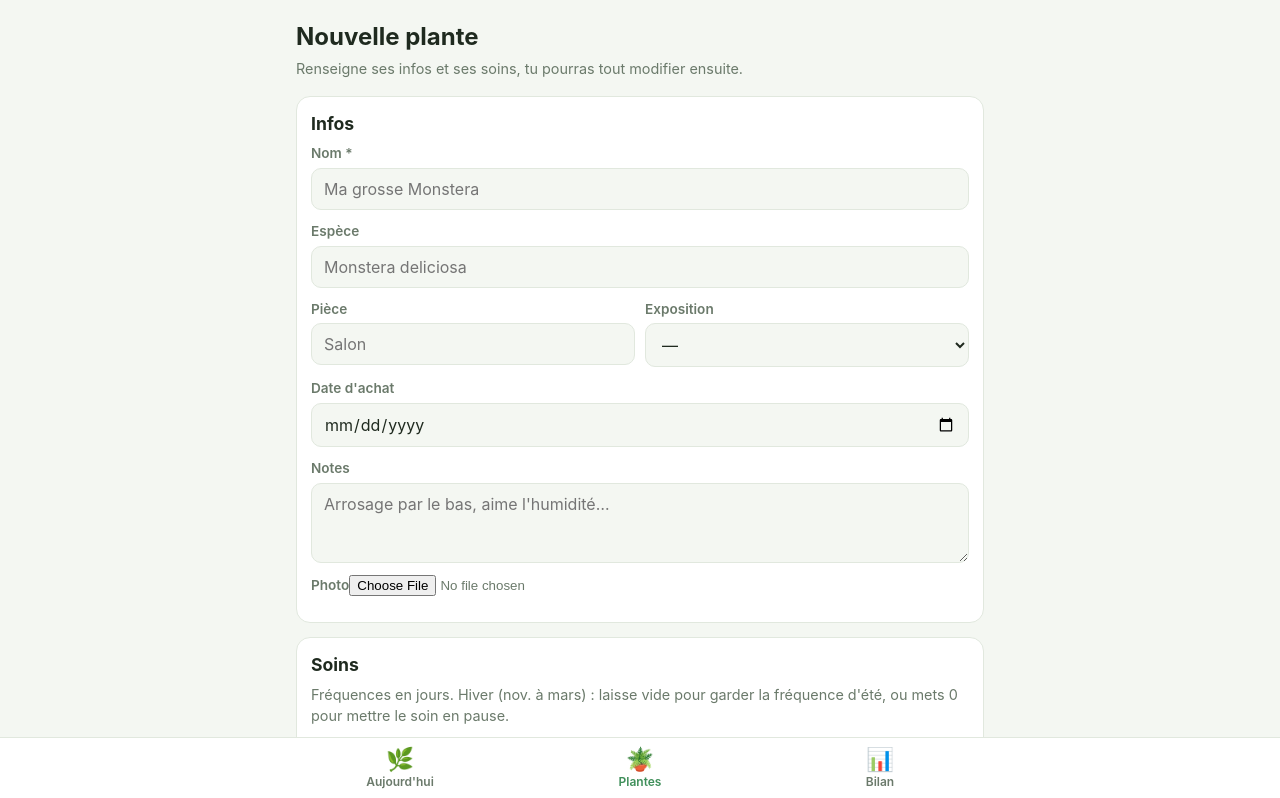
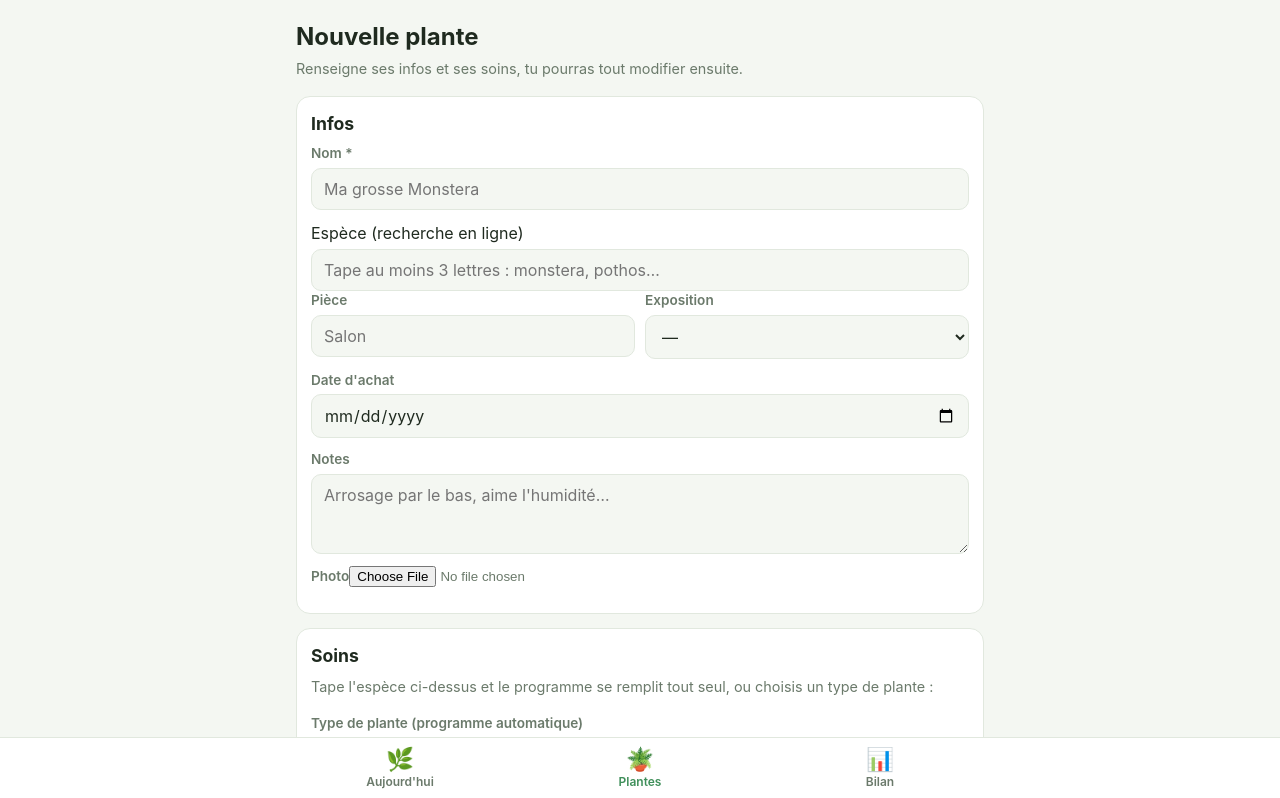
Before and after one commit to Rebbe33/plante-app, a Next.js app: page /plantes/nouvelle in a window 1280 px wide. Shown: the top 798 px of the page. Built offline with nearby package versions, Linux system fonts and the light colour scheme.

Commit message:
Enhance PlantForm with suggestions and search
Added automatic care program suggestions and online search functionality for plant species.

```diff
--- a/components/PlantForm.tsx
+++ b/components/PlantForm.tsx
@@ -1,11 +1,15 @@
 'use client';
 
-import { useState } from 'react';
+import { useEffect, useRef, useState } from 'react';
 import { useRouter } from 'next/navigation';
 import { CARE_TYPES } from '@/lib/care';
 import { db, BUCKET, photoUrl } from '@/lib/supabase';
 import { errMsg } from '@/lib/api';
 import { resizeImage } from '@/lib/image';
+import { CATEGORIES, categorySuggestion, findSuggestion, guessCategory } from '@/lib/species';
+import type { Suggestion } from '@/lib/species';
+import { searchPlants } from '@/lib/wiki';
+import type { WikiResult } from '@/lib/wiki';
 import type { Plant, Task } from '@/lib/types';
 
 type CareState = { active: boolean; summer: string; winter: string; last: string };
@@ -36,6 +40,7 @@ function initialCares(tasks: Task[] | undefined): Record<string, CareState> {
 
 export default function PlantForm({ plant, tasks }: { plant?: Plant; tasks?: Task[] }) {
   const router = useRouter();
+  const isNew = !plant;
   const [name, setName] = useState(plant?.name ?? '');
   const [species, setSpecies] = useState(plant?.species ?? '');
   const [room, setRoom] = useState(plant?.room ?? '');
@@ -48,8 +53,115 @@ export default function PlantForm({ plant, tasks }: { plant?: Plant; tasks?: Tas
   const [saving, setSaving] = useState(false);
   const [error, setError] = useState<string | null>(null);
 
+  // --- Programme de soins automatique ---
+  const [suggestion, setSuggestion] = useState<Suggestion | null>(null);
+  const [category, setCategory] = useState('');
+  // true dès que tu modifies toi-même un soin : on n'écrase plus rien automatiquement
+  const touched = useRef(false);
+  const exposureTouched = useRef(!!plant?.exposure);
+
+  // --- Recherche en ligne (Wikipédia) ---
+  const [results, setResults] = useState<WikiResult[]>([]);
+  const [searching, setSearching] = useState(false);
+  const [searchErr, setSearchErr] = useState(false);
+  const [showResults, setShowResults] = useState(false);
+  const [picked, setPicked] = useState<WikiResult | null>(null);
+
+  useEffect(() => {
+    const q = species.trim();
+    if (!showResults || q.length < 3 || picked?.title === q) {
+      setResults([]);
+      setSearching(false);
+      return;
+    }
+    const ctrl = new AbortController();
+    setSearching(true);
+    const timer = setTimeout(() => {
+      searchPlants(q, ctrl.signal)
+        .then((r) => {
+          setResults(r);
+          setSearchErr(false);
+          setSearching(false);
+        })
+        .catch((e) => {
+          if (e?.name === 'AbortError') return;
+          setSearchErr(true);
+          setSearching(false);
+        });
+    }, 350);
+    return () => {
+      clearTimeout(timer);
+      ctrl.abort();
+    };
+  }, [species, showResults, picked]);
+
+  function pick(r: WikiResult) {
+    setPicked(r);
+    setSpecies(r.title);
+    setResults([]);
+    setShowResults(false);
+    touched.current = false;
+    setCategory('');
+  }
+
   function setCare(code: string, patch: Partial<CareState>) {
+    touched.current = true;
     setCares((prev) => ({ ...prev, [code]: { ...prev[code], ...patch } }));
+  }
+
+  /** Applique un programme conseillé (garde les dates de dernier soin déjà saisies). */
+  function applyProfile(s: Suggestion, force = false) {
+    setSuggestion(s);
+    setCares((prev) => {
+      const next: Record<string, CareState> = {};
+      for (const c of CARE_TYPES) {
+        const rule = s.profile.cares[c.code];
+        const cur = prev[c.code];
+        if (!rule) {
+          next[c.code] = cur;
+          continue;
+        }
+        next[c.code] = {
+          active: rule.active,
+          summer: rule.active ? String(rule.summer) : cur.summer,
+          winter: rule.active ? (rule.winter === null ? '' : String(rule.winter)) : cur.winter,
+          last: cur.last,
+        };
+      }
+      return next;
+    });
+    if (force || !exposureTouched.current) {
+      if (!exposureTouched.current || force) setExposure(s.profile.exposure);
+    }
+    touched.current = false;
+  }
+
+  // Détection automatique à la saisie du nom / de l'espèce (création uniquement, tant que rien n'est modifié à la main)
+  useEffect(() => {
+    if (!isNew || touched.current || category) return;
+    // 1) ma base de plantes courantes, 2) à défaut, un type déduit de la description Wikipédia
+    let found = findSuggestion(species, name);
+    if (!found && picked && picked.title === species.trim()) {
+      const g = guessCategory(picked.title, picked.extract);
+      if (g) found = { ...g, title: `${picked.title} · ${g.profile.label}` };
+    }
+    if (found) {
+      if (suggestion?.title !== found.title) applyProfile(found);
+    } else if (suggestion) {
+      setSuggestion(null);
+    }
+    // eslint-disable-next-line react-hooks/exhaustive-deps
+  }, [name, species, isNew, category, picked]);
+
+  function onCategory(code: string) {
+    setCategory(code);
+    const s = categorySuggestion(code);
+    if (s) applyProfile(s, true);
+  }
+
+  function reapply() {
+    const s = (category ? categorySuggestion(category) : null) ?? findSuggestion(species, name);
+    if (s) applyProfile(s, true);
   }
 
   function onFile(f: File | null) {
@@ -117,6 +229,8 @@ export default function PlantForm({ plant, tasks }: { plant?: Plant; tasks?: Tas
     }
   }
 
+  const canSuggest = !!suggestion || !!category || !!findSuggestion(species, name);
+
   return (
     <form onSubmit={submit}>
       {error && <div className="error">{error}</div>}
@@ -127,10 +241,49 @@ export default function PlantForm({ plant, tasks }: { plant?: Plant; tasks?: Tas
           Nom *
           <input type="text" value={name} onChange={(e) => setName(e.target.value)} placeholder="Ma grosse Monstera" />
         </label>
-        <label className="field">
-          Espèce
-          <input type="text" value={species} onChange={(e) => setSpecies(e.target.value)} placeholder="Monstera deliciosa" />
-        </label>
+        <div className="field">
+          <label htmlFor="plantes-species-input">Espèce (recherche en ligne)</label>
+          <input
+            id="plantes-species-input"
+            type="text"
+            autoComplete="off"
+            value={species}
+            onChange={(e) => {
+              setSpecies(e.target.value);
+              setShowResults(true);
+            }}
+            onFocus={() => setShowResults(true)}
+            placeholder="Tape au moins 3 lettres : monstera, pothos…"
+          />
+          {showResults && species.trim().length >= 3 && (searching || results.length > 0 || searchErr) && (
+            <div className="results">
+              {searching && <div className="result-msg">Recherche…</div>}
+              {searchErr && <div className="result-msg">Recherche indisponible, tu peux saisir l&apos;espèce à la main.</div>}
+              {results.map((r) => (
+                <button type="button" className="result" key={r.title} onClick={() => pick(r)}>
+                  {r.thumb ? (
+                    // eslint-disable-next-line @next/next/no-img-element
+                    <img src={r.thumb} alt="" className="thumb" />
+                  ) : (
+                    <div className="thumb">🌿</div>
+                  )}
+                  <span className="grow">
+                    <strong>{r.title}</strong>
+                    <span className="small muted result-extract">{r.extract}</span>
+                  </span>
+                </button>
+              ))}
+              {!searching && (
+                <div className="result-msg small">
+                  Source : Wikipédia ·{' '}
+                  <button type="button" className="linklike" onClick={() => setShowResults(false)}>
+                    Fermer
+                  </button>
+                </div>
+              )}
+            </div>
+          )}
+        </div>
         <div className="grid2">
           <label className="field">
             Pièce
@@ -143,7 +296,13 @@ export default function PlantForm({ plant, tasks }: { plant?: Plant; tasks?: Tas
           </label>
           <label className="field">
             Exposition
-            <select value={exposure} onChange={(e) => setExposure(e.target.value)}>
+            <select
+              value={exposure}
+              onChange={(e) => {
+                exposureTouched.current = true;
+                setExposure(e.target.value);
+              }}
+            >
               <option value="">—</option>
               <option>Plein soleil</option>
               <option>Lumineux</option>
@@ -170,9 +329,47 @@ export default function PlantForm({ plant, tasks }: { plant?: Plant; tasks?: Tas
 
       <div className="card">
         <h2>Soins</h2>
+
+        {suggestion ? (
+          <div className="suggest">
+            <div>
+              <strong>✨ Programme conseillé : {suggestion.title}</strong>
+              <div className="small">{suggestion.profile.tip}</div>
+            </div>
+            <button type="button" className="btn sm" onClick={reapply}>
+              Réappliquer
+            </button>
+          </div>
+        ) : (
+          isNew && (
+            <p className="sub">
+              Tape l&apos;espèce ci-dessus et le programme se remplit tout seul, ou choisis un type de plante :
+            </p>
+          )
+        )}
+
+        <label className="field">
+          Type de plante (programme automatique)
+          <select value={category} onChange={(e) => onCategory(e.target.value)}>
+            <option value="">{suggestion && !category ? 'Détecté automatiquement' : '— Choisir —'}</option>
+            {Object.entries(CATEGORIES).map(([code, p]) => (
+              <option key={code} value={code}>
+                {p.label}
+              </option>
+            ))}
+          </select>
+        </label>
+        {!isNew && canSuggest && !suggestion && (
+          <div style={{ marginBottom: 12 }}>
+            <button type="button" className="btn sm" onClick={reapply}>
+              ✨ Appliquer le programme conseillé
+            </button>
+          </div>
+        )}
+
         <p className="sub">
           Fréquences en jours. Hiver (nov. à mars) : laisse vide pour garder la fréquence d&apos;été, ou mets 0 pour
-          mettre le soin en pause.
+          mettre le soin en pause. Tu peux tout ajuster.
         </p>
         {CARE_TYPES.map((c) => {
           const s = cares[c.code];
```
